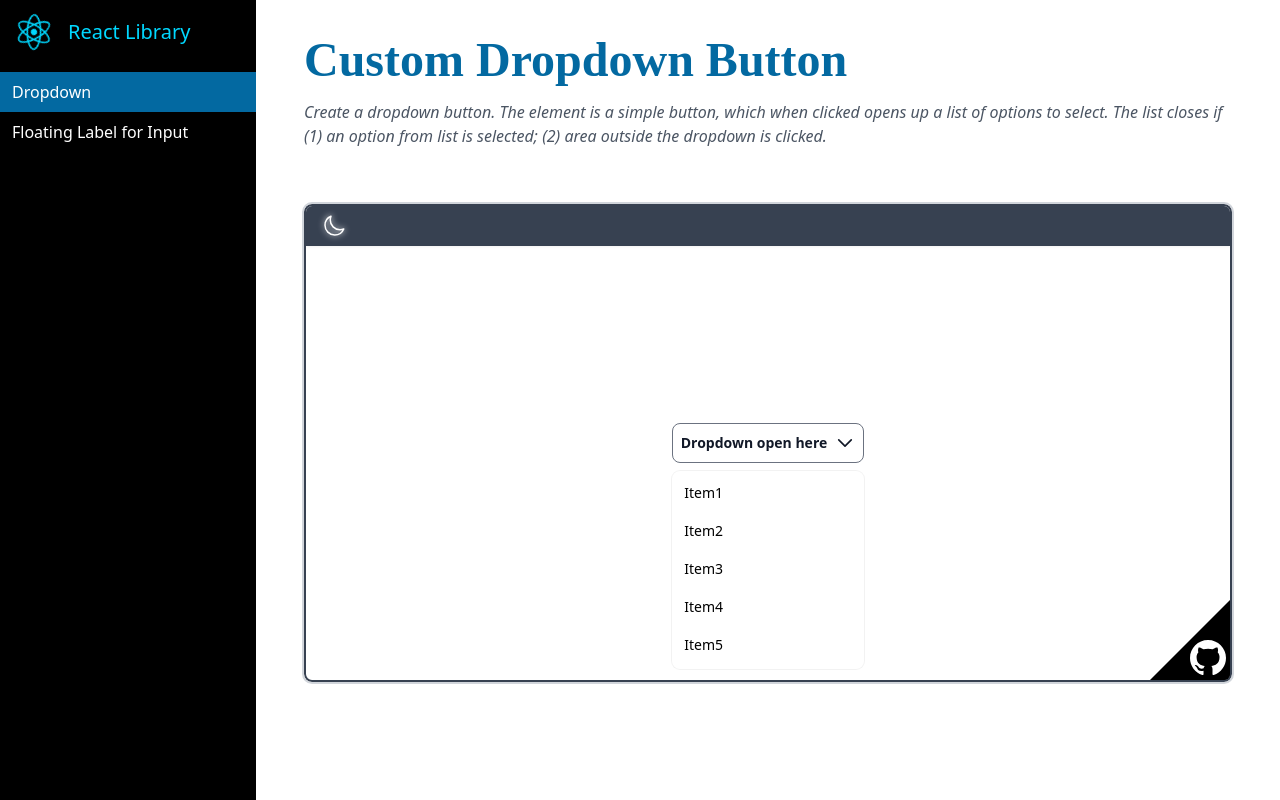
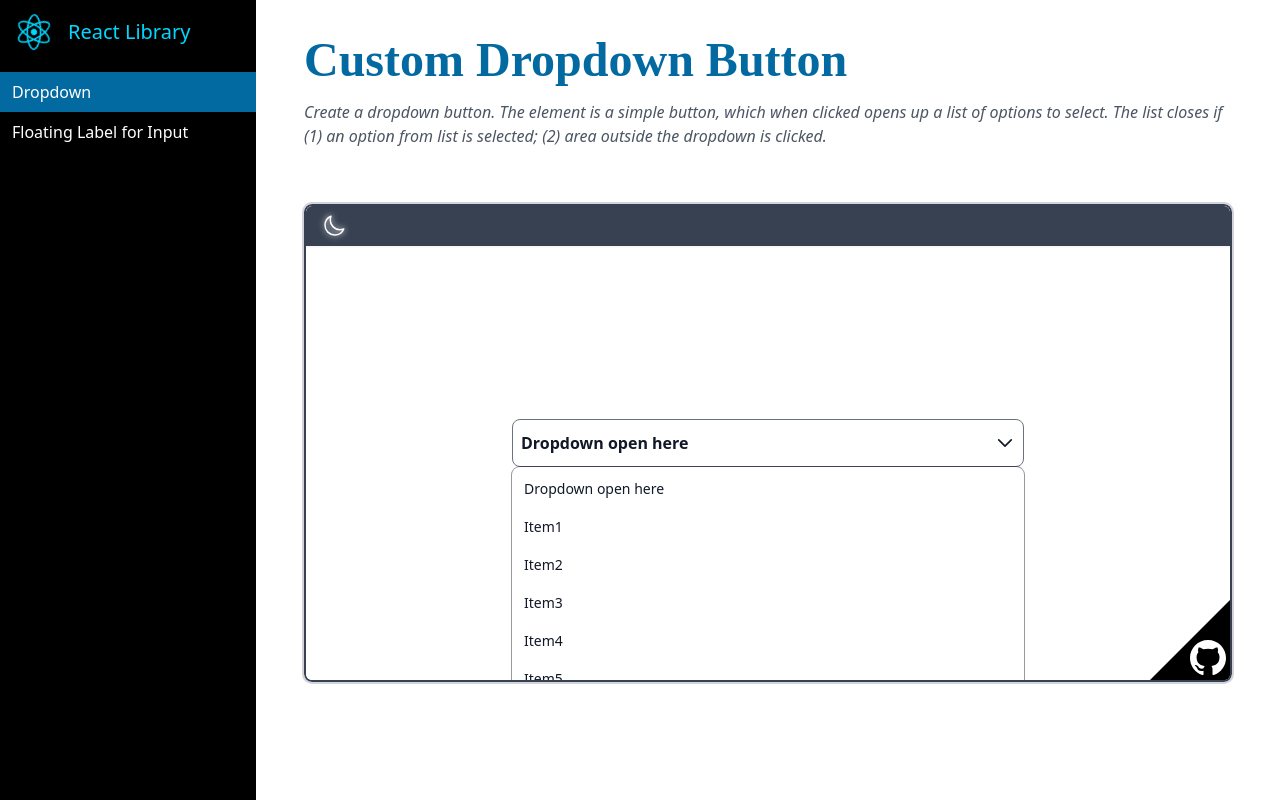
Before and after one commit to AkritiGhosh/ReactLibrary, a React (Vite) app: page /#/dropdown in a window 1280 px wide. Both pictures are taken after a click on the button "Dropdown open here". Built offline with nearby package versions, Linux system fonts and the light colour scheme; a web font is replaced by a local one.

Commit message:
size increased; dark mode

```diff
--- a/src/topics/dropdown/Demo.jsx
+++ b/src/topics/dropdown/Demo.jsx
@@ -1,12 +1,6 @@
 import React, { useEffect, useState, useRef } from "react";
 
-const dropdownItems = [
-  "Item1",
-  "Item2",
-  "Item3",
-  "Item4",
-  "Item5",
-];
+const dropdownItems = ["Item1", "Item2", "Item3", "Item4", "Item5"];
 
 const Dropdown = ({}) => {
   const [buttonLabel, setButtonLabel] = useState("Dropdown open here");
@@ -43,7 +37,7 @@ const Dropdown = ({}) => {
     <div className="relative w-auto inline-flex flex-col" ref={menuRef}>
       <button
         className={
-          "w-auto h-10 py-1 px-2 rounded-lg text-sm font-semibold text-gray-900 group border border-gray-500 bg-white group flex flex-row gap-2 items-center justify-between "
+          "w-[40vw]  h-12 px-2 rounded-lg text-base leading-12 font-semibold text-gray-900 dark:text-gray-100 group border border-gray-500 bg-white dark:bg-black group flex flex-row gap-2 items-center justify-between group"
         }
         onClick={toggleMenu}
       >
@@ -54,7 +48,9 @@ const Dropdown = ({}) => {
           viewBox="0 0 24 24"
           strokeWidth={2}
           stroke="currentColor"
-          className="w-5 h-5"
+          className={`w-5 h-5 ${
+            menuOpen ? "opacity-100" : "opacity-0 group-hover:opacity-100"
+          } transition-opacity duration-500`}
         >
           <path
             strokeLinecap="round"
@@ -65,19 +61,29 @@ const Dropdown = ({}) => {
       </button>
       {menuOpen && dropdownItems?.length > 0 && (
         <ul
-          className={`right-0 w-48 z-[333] max-h-[400px] overflow-auto scrollbar-hide p-1 list-style-none bg-white shadow-menuOptionShadow rounded-lg absolute origin-top-right ring-1 ring-black ring-opacity-5 focus:outline-none ${
+          className={`right-0 w-[40vw] z-[333] max-h-[400px] overflow-auto scrollbar-hide p-1 list-style-none bg-white dark:bg-gray-800 shadow-menuOptionShadow rounded-lg absolute origin-top-right ring-1 ring-black dark:ring-gray-200   ring-opacity-40 dark:ring-opacity-50 focus:outline-none ${
             dropType ? "bottom-12 top-auto" : "top-12"
           } `}
         >
+          <li
+            className={`w-full p-2 flex gap-2 items-center hover:bg-blue-100 hover:bg-opacity-20 rounded-lg cursor-pointer text-sm text-gray-900 dark:text-gray-100 to-gray-800 hover:font-medium mb-0.5 group
+             font-normal bg-transparent `}
+            onClick={() => {
+              setMenuOpen(false);
+              setButtonLabel("Dropdown open here");
+            }}
+          >
+            Dropdown open here
+          </li>
           {dropdownItems?.map((item, key) => (
             <li
               key={key}
-              className={`w-full p-2 flex gap-2 items-center hover:bg-blue-100 hover:bg-opacity-40 rounded-lg cursor-pointer text-sm to-gray-800 hover:font-medium mb-0.5 group ${
+              className={`w-full p-2 flex gap-2 items-center hover:bg-blue-100 hover:bg-opacity-20 rounded-lg cursor-pointer text-sm text-gray-900 dark:text-gray-100 to-gray-800 hover:font-medium mb-0.5 group ${
                 item == buttonLabel
                   ? "font-medium bg-blue-100 selected "
                   : "font-normal bg-transparent"
               }`}
-              onClick={(e) => {
+              onClick={() => {
                 setMenuOpen(false);
                 setButtonLabel(item);
               }}
```
